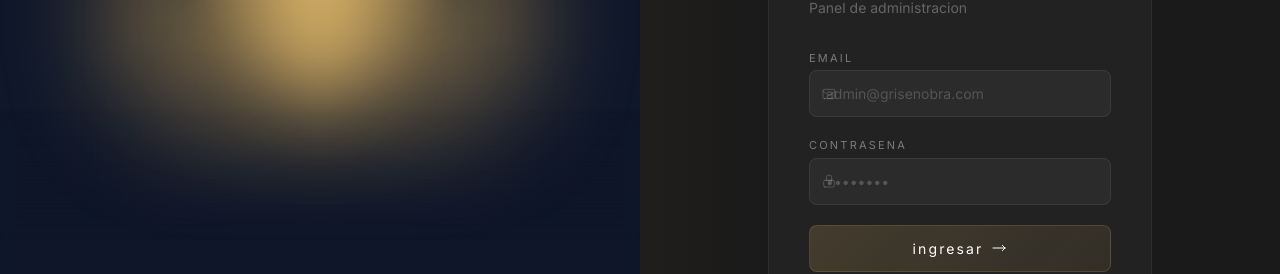
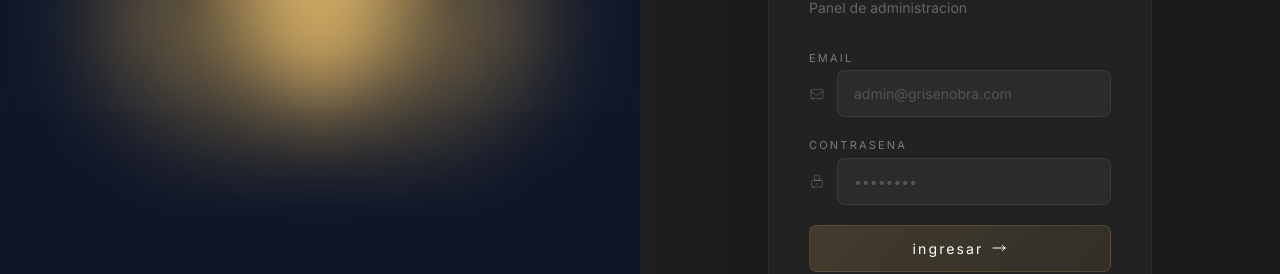
Before and after one commit to Watfi/grisenobra, an Angular app: page /admin/login in a window 1280 px wide. Shown: the part 234-508 px from the top of the page. Built offline with nearby package versions, Linux system fonts and the light colour scheme; no server answers; a web font is replaced by a local one.

Commit message:
Separate form icons from input fields for better visual clarity

```diff
--- a/src/app/pages/admin/login/login.component.html
+++ b/src/app/pages/admin/login/login.component.html
@@ -88,24 +88,24 @@
             <form (ngSubmit)="onSubmit()" #form="ngForm" class="space-y-5">
               <div class="space-y-1">
                 <label class="block text-[11px] uppercase tracking-[0.2em] text-white/40">email</label>
-                <div class="relative">
-                  <svg class="absolute left-3 top-1/2 -translate-y-1/2 w-4 h-4 text-white/20" fill="none" stroke="currentColor" viewBox="0 0 24 24">
+                <div class="flex items-center gap-3">
+                  <svg class="w-4 h-4 text-white/20 shrink-0" fill="none" stroke="currentColor" viewBox="0 0 24 24">
                     <path stroke-linecap="round" stroke-linejoin="round" stroke-width="1.5" d="M3 8l7.89 5.26a2 2 0 002.22 0L21 8M5 19h14a2 2 0 002-2V7a2 2 0 00-2-2H5a2 2 0 00-2 2v10a2 2 0 002 2z"/>
                   </svg>
                   <input type="email" [(ngModel)]="email" name="email" required autocomplete="email"
-                    class="login-input pl-10"
+                    class="login-input"
                     placeholder="admin@grisenobra.com" />
                 </div>
               </div>
 
               <div class="space-y-1">
                 <label class="block text-[11px] uppercase tracking-[0.2em] text-white/40">contrasena</label>
-                <div class="relative">
-                  <svg class="absolute left-3 top-1/2 -translate-y-1/2 w-4 h-4 text-white/20" fill="none" stroke="currentColor" viewBox="0 0 24 24">
+                <div class="flex items-center gap-3">
+                  <svg class="w-4 h-4 text-white/20 shrink-0" fill="none" stroke="currentColor" viewBox="0 0 24 24">
                     <path stroke-linecap="round" stroke-linejoin="round" stroke-width="1.5" d="M12 15v2m-6 4h12a2 2 0 002-2v-6a2 2 0 00-2-2H6a2 2 0 00-2 2v6a2 2 0 002 2zm10-10V7a4 4 0 00-8 0v4h8z"/>
                   </svg>
                   <input type="password" [(ngModel)]="password" name="password" required autocomplete="current-password"
-                    class="login-input pl-10"
+                    class="login-input"
                     placeholder="••••••••" />
                 </div>
               </div>
@@ -155,12 +155,12 @@
                 </p>
                 <div class="space-y-1">
                   <label class="block text-[11px] uppercase tracking-[0.2em] text-white/40">email</label>
-                  <div class="relative">
-                    <svg class="absolute left-3 top-1/2 -translate-y-1/2 w-4 h-4 text-white/20" fill="none" stroke="currentColor" viewBox="0 0 24 24">
+                  <div class="flex items-center gap-3">
+                    <svg class="w-4 h-4 text-white/20 shrink-0" fill="none" stroke="currentColor" viewBox="0 0 24 24">
                       <path stroke-linecap="round" stroke-linejoin="round" stroke-width="1.5" d="M3 8l7.89 5.26a2 2 0 002.22 0L21 8M5 19h14a2 2 0 002-2V7a2 2 0 00-2-2H5a2 2 0 00-2 2v10a2 2 0 002 2z"/>
                     </svg>
                     <input type="email" [(ngModel)]="email" name="resetEmail"
-                      class="login-input pl-10"
+                      class="login-input"
                       placeholder="admin@grisenobra.com" />
                   </div>
                 </div>
```
